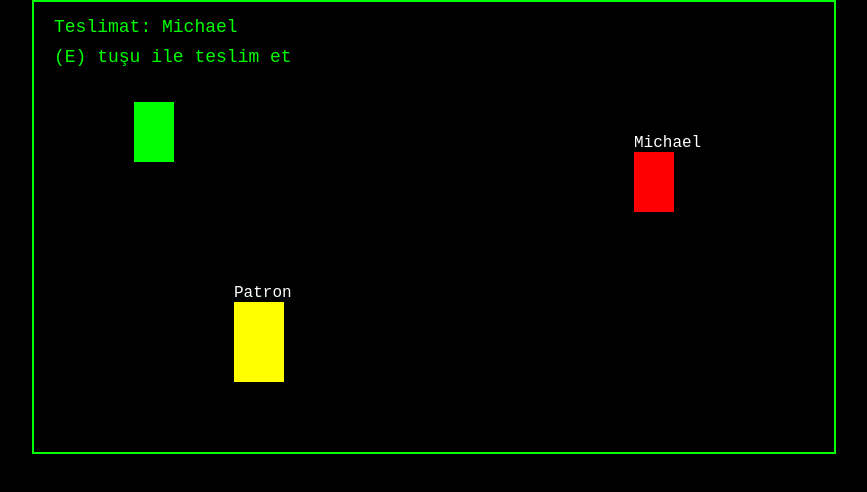
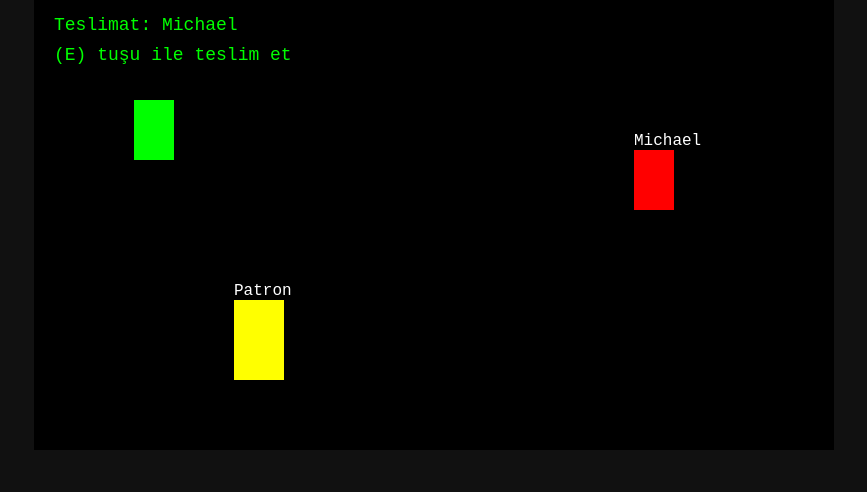
Before and after one commit to EnderYT6222/themailguy, a plain HTML site: page index.html in a window 1280 px wide. Shown: the whole page, without its empty margins (206-1073 px from the left). Drawn offline with Linux system fonts and the light colour scheme.

Commit message:
Update index.html

```diff
--- a/index.html
+++ b/index.html
@@ -1,23 +1,15 @@
 <!DOCTYPE html>
-<html lang="tr">
+<html lang="en">
 <head>
-<meta charset="UTF-8" />
-<meta name="viewport" content="width=device-width, initial-scale=1" />
-<title>The Mailman</title>
-<style>
-  body {
-    margin: 0; background: black; color: #0f0;
-    font-family: monospace; user-select: none;
-  }
-  canvas {
-    display: block; margin: 0 auto;
-    background: #000;
-    border: 2px solid #0f0;
-  }
-</style>
+  <meta charset="UTF-8">
+  <title>The Mailman</title>
+  <style>
+    body { margin: 0; background: #111; color: #fff; font-family: monospace; }
+    canvas { display: block; margin: auto; background: #222; }
+  </style>
 </head>
 <body>
-<canvas id="gameCanvas" width="800" height="450"></canvas>
-<script type="module" src="main.js"></script>
+  <canvas id="gameCanvas" width="800" height="450"></canvas>
+  <script type="module" src="main.js"></script>
 </body>
 </html>
```
